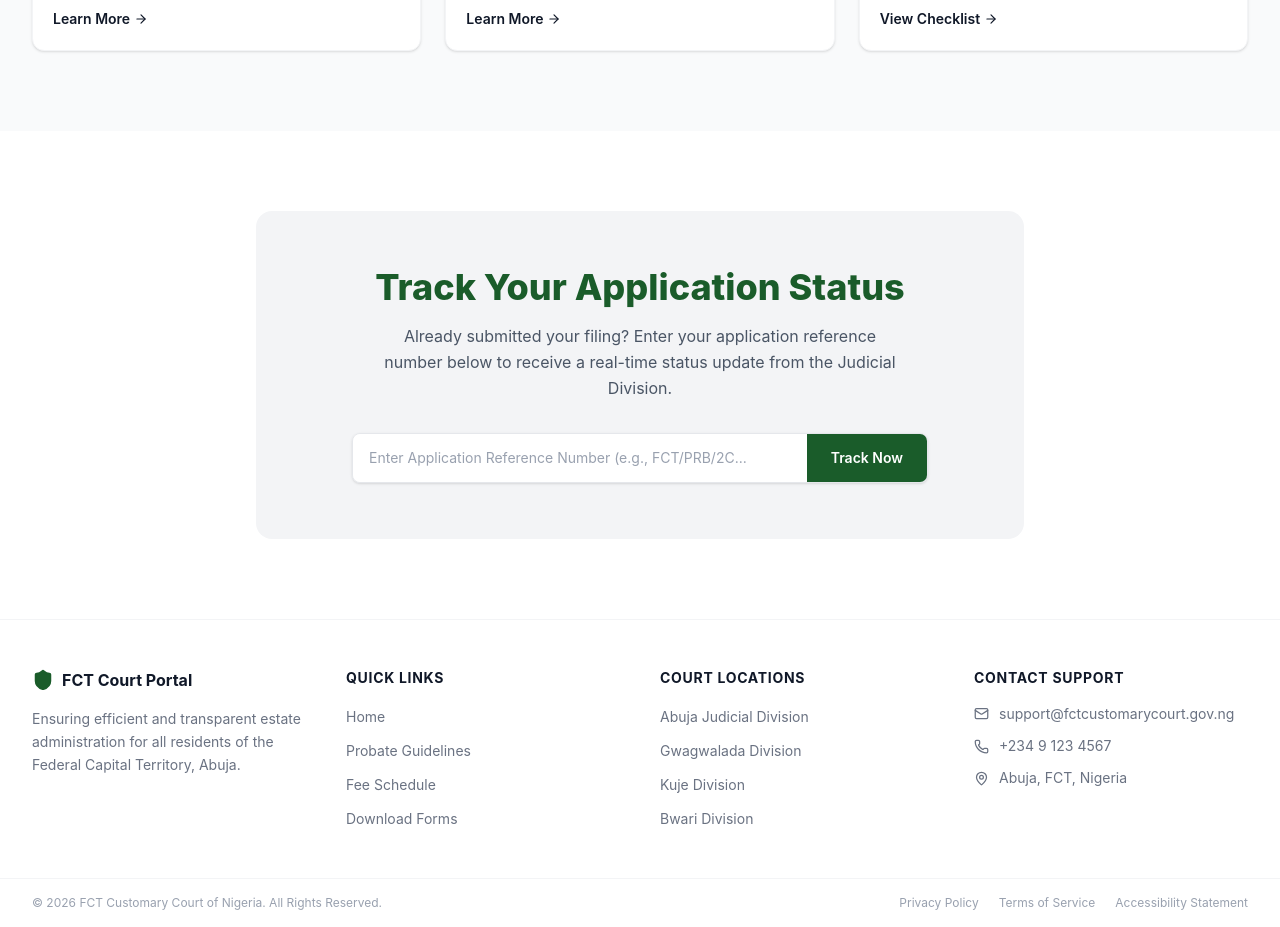
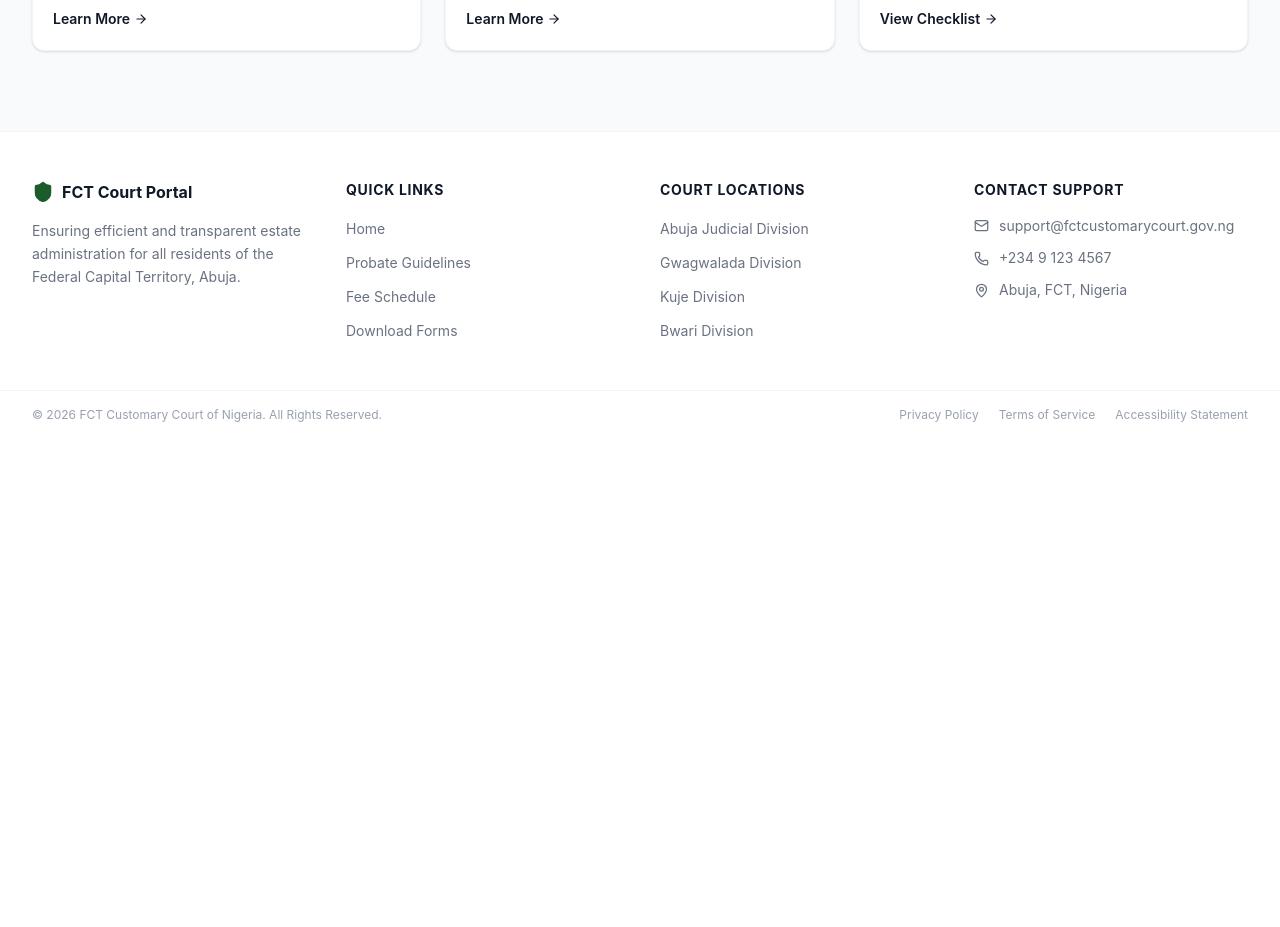
Before and after one commit to kingdada7/probateNG, a React (Vite) app in the folder Applicant/: page / in a window 1280 px wide. Shown: the part 1160-2087 px from the top of the page. After the commit the page ends 1599 px from the top, so only its background shows below. Built offline with nearby package versions, Linux system fonts and the light colour scheme; no server answers.

Commit message:
fix: comment out TrackSection component and its import in Home page

```diff
--- a/Applicant/src/components/TrackSection.jsx
+++ b/Applicant/src/components/TrackSection.jsx
@@ -1,33 +1,33 @@
-import React from "react";
-import { useState } from "react";
+// import React from "react";
+// import { useState } from "react";
 
-const TrackSection = () => {
-  const [refNumber, setRefNumber] = useState("");
-  return (
-    <section className="py-16 lg:py-20 px-4 sm:px-6 lg:px-8">
-      <div className="max-w-3xl mx-auto bg-gray-100 rounded-2xl px-6 sm:px-12 py-14 text-center">
-        <h2 className="text-3xl sm:text-4xl font-extrabold text-[#1a5c2a] mb-4">
-          Track Your Application Status
-        </h2>
-        <p className="text-gray-600 text-base leading-relaxed mb-8 max-w-lg mx-auto">
-          Already submitted your filing? Enter your application reference number
-          below to receive a real-time status update from the Judicial Division.
-        </p>
-        <div className="flex flex-col sm:flex-row gap-0 rounded-lg overflow-hidden border border-gray-200 shadow-sm max-w-xl mx-auto">
-          <input
-            type="text"
-            value={refNumber}
-            onChange={(e) => setRefNumber(e.target.value)}
-            placeholder="Enter Application Reference Number (e.g., FCT/PRB/2C..."
-            className="flex-1 px-4 py-3.5 text-sm text-gray-700 bg-white outline-none placeholder-gray-400 min-w-0"
-          />
-          <button className="bg-[#1a5c2a] text-white font-semibold px-6 py-3.5 text-sm hover:bg-[#164d23] transition-colors whitespace-nowrap shrink-0">
-            Track Now
-          </button>
-        </div>
-      </div>
-    </section>
-  );
-};
+// const TrackSection = () => {
+//   const [refNumber, setRefNumber] = useState("");
+//   return (
+//     <section className="py-16 lg:py-20 px-4 sm:px-6 lg:px-8">
+//       <div className="max-w-3xl mx-auto bg-gray-100 rounded-2xl px-6 sm:px-12 py-14 text-center">
+//         <h2 className="text-3xl sm:text-4xl font-extrabold text-[#1a5c2a] mb-4">
+//           Track Your Application Status
+//         </h2>
+//         <p className="text-gray-600 text-base leading-relaxed mb-8 max-w-lg mx-auto">
+//           Already submitted your filing? Enter your application reference number
+//           below to receive a real-time status update from the Judicial Division.
+//         </p>
+//         <div className="flex flex-col sm:flex-row gap-0 rounded-lg overflow-hidden border border-gray-200 shadow-sm max-w-xl mx-auto">
+//           <input
+//             type="text"
+//             value={refNumber}
+//             onChange={(e) => setRefNumber(e.target.value)}
+//             placeholder="Enter Application Reference Number (e.g., FCT/PRB/2C..."
+//             className="flex-1 px-4 py-3.5 text-sm text-gray-700 bg-white outline-none placeholder-gray-400 min-w-0"
+//           />
+//           <button className="bg-[#1a5c2a] text-white font-semibold px-6 py-3.5 text-sm hover:bg-[#164d23] transition-colors whitespace-nowrap shrink-0">
+//             Track Now
+//           </button>
+//         </div>
+//       </div>
+//     </section>
+//   );
+// };
 
-export default TrackSection;
+// export default TrackSection;
--- a/Applicant/src/pages/Home.jsx
+++ b/Applicant/src/pages/Home.jsx
@@ -3,7 +3,7 @@ import Navbar from "../components/Navbar";
 import Announcementbar from "../components/Announcementbar";
 import HeroSection from "../components/HeroSection";
 import ServiceSection from "../components/ServiceSection";
-import TrackSection from "../components/TrackSection";
+// import TrackSection from "../components/TrackSection";
 import Footer from "../components/Footer";
 
 const Home = () => {
@@ -13,7 +13,7 @@ const Home = () => {
       <Navbar />
       <HeroSection />
       <ServiceSection />
-      <TrackSection />
+      {/* <TrackSection /> */}
       <Footer />
     </>
   );
```
